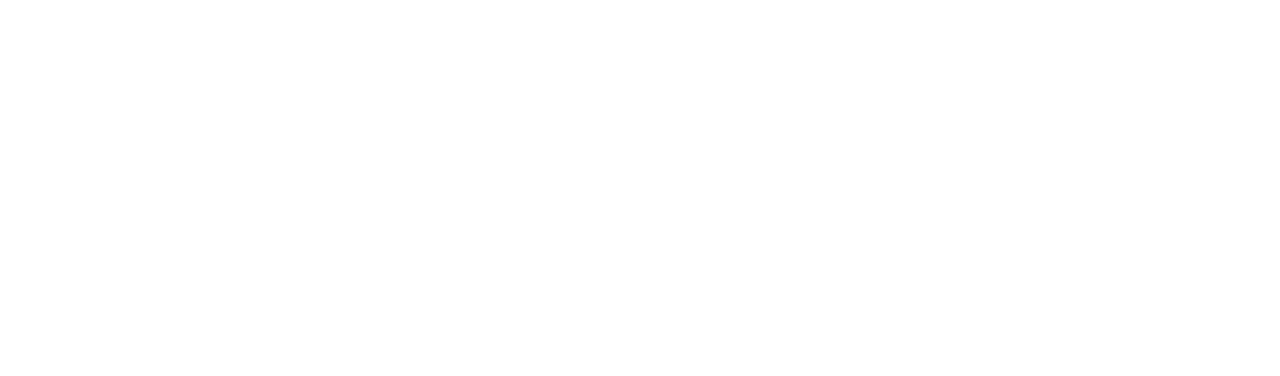
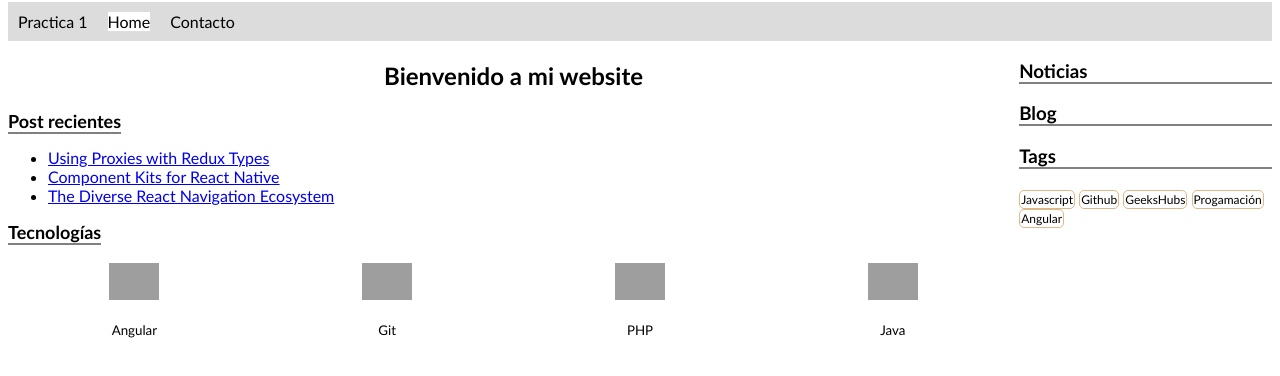
Before and after one commit to oscarval/GH_practica1, a plain HTML site: page index.html in a window 1280 px wide. Drawn offline with Linux system fonts and the light colour scheme; grey boxes are pictures that could not be loaded.

Commit message:
Page home and page contact

```diff
--- /dev/null
+++ b/css/style.css
@@ -0,0 +1,94 @@
+body {
+    font-family: Calibri, 'Trebuchet MS', sans-serif;
+    margin-top: 0;
+}
+
+header a:active {
+    color: initial;
+}
+
+header a:link {
+    color: initial;
+}
+
+header a:visited {
+    color: initial;
+}
+
+header {
+    background-color: gainsboro;
+    padding: 10px 0;
+    margin-top: 2px;
+}
+
+header ul {
+    display: flex;
+    flex-direction: row;
+    margin: 0;
+    padding-left: 0;
+}
+
+header ul li {
+    list-style: none;
+    padding: 0px 10px;
+}
+
+header ul li a {
+    text-decoration: none;
+}
+
+header a.active {
+    background-color: #fff;
+    box-shadow: 0 1px 2px rgba(236, 233, 233, 0.15);
+}
+
+main {
+    display: flex;
+}
+
+main .main-container {
+    width: 80%;
+}
+
+main .main-container .subtitle {
+    font-size: 18px;
+    font-weight: bold;
+    border-bottom: 2px solid grey;
+    display: initial;
+}
+
+main .main-container .tech {
+    display: flex;
+    justify-content: space-around;
+    padding-top: 20px;
+    text-align: center;
+}
+
+main .main-container .tech img {
+    width: 50px;
+}
+
+main .main-container .title {
+    text-align: center;
+}
+
+main .main-container-widgets {
+    width: 20%;
+}
+
+main .main-container-widgets h3 {
+    border-bottom: 2px solid grey;
+}
+
+main .main-container-widgets .tags ul {
+    padding: 0;
+}
+
+main .main-container-widgets .tags ul li {
+    font-size: 12px;
+    display: inline;
+    list-style: none;
+    border: 1px solid burlywood;
+    border-radius: 5px;
+    padding: 1px;
+}
--- a/index.html
+++ b/index.html
@@ -1,14 +1,79 @@
 <!DOCTYPE html>
-<html lang="en">
+<html lang="es">
 
 <head>
     <meta charset="UTF-8">
     <meta name="viewport" content="width=device-width, initial-scale=1.0">
     <title>Home</title>
+
+    <!-- style -->
+    <link rel="stylesheet" type="text/css" href="css/style.css">
 </head>
 
 <body>
-
+    <header>
+        <nav>
+            <ul>
+                <li>Practica 1</li>
+                <li><a href="index.html" class="active">Home</a></li>
+                <li><a href="contact.html">Contacto</a></li>
+            </ul>
+        </nav>
+    </header>
+    <main>
+        <div class="main-container">
+            <h2 class="title">Bienvenido a mi website</h2>
+            <article>
+                <div class="subtitle">Post recientes</div>
+                <ul>
+                    <li><a href="https://reactjsnews.com/proxies-with-redux-types" target="_blank">Using Proxies with Redux Types</a></li>
+                    <li><a href="https://reactjsnews.com/component-kits-for-react-native" target="_blank">Component Kits for React Native</a></li>
+                    <li><a href="https://reactjsnews.com/the-diverse-react-navigation-ecosystem" target="_blank">The Diverse React Navigation Ecosystem</a></li>
+                </ul>
+            </article>
+            <article>
+                <div class="subtitle">Tecnologías</div>
+                <div class="tech">
+                    <div>
+                        <img src="https://www.clearpeaks.com/wp-content/uploads/2017/09/Angular.png" alt="angular">
+                        <p><small>Angular</small></p>
+                    </div>
+                    <div>
+                        <img src="https://cdn.iconscout.com/icon/free/png-256/social-285-116319.png" alt="git">
+                        <p><small>Git</small></p>
+                    </div>
+                    <div>
+                        <img src="https://www.adaweb.es/wp-content/uploads/2019/03/logo_php-256x256.png" alt="php">
+                        <p><small>PHP</small></p>
+                    </div>
+                    <div>
+                        <img src="https://www.tecnoempleo.com/graficos/iconos_rrss/tw_card_nodejs.png?1009" alt="node">
+                        <p><small>Java</small></p>
+                    </div>
+                </div>
+            </article>
+        </div>
+        <div class="main-container-widgets">
+            <div>
+                <h3>Noticias</h3>
+            </div>
+            <div>
+                <h3>Blog</h3>
+            </div>
+            <div>
+                <h3>Tags</h3>
+                <div class="tags">
+                    <ul>
+                        <li>Javascript</li>
+                        <li>Github</li>
+                        <li>GeeksHubs</li>
+                        <li>Progamación</li>
+                        <li>Angular</li>
+                    </ul>
+                </div>
+            </div>
+        </div>
+    </main>
 </body>
 
 </html>
```
Also changed, not shown: contact.html (+64 -2 lines).
